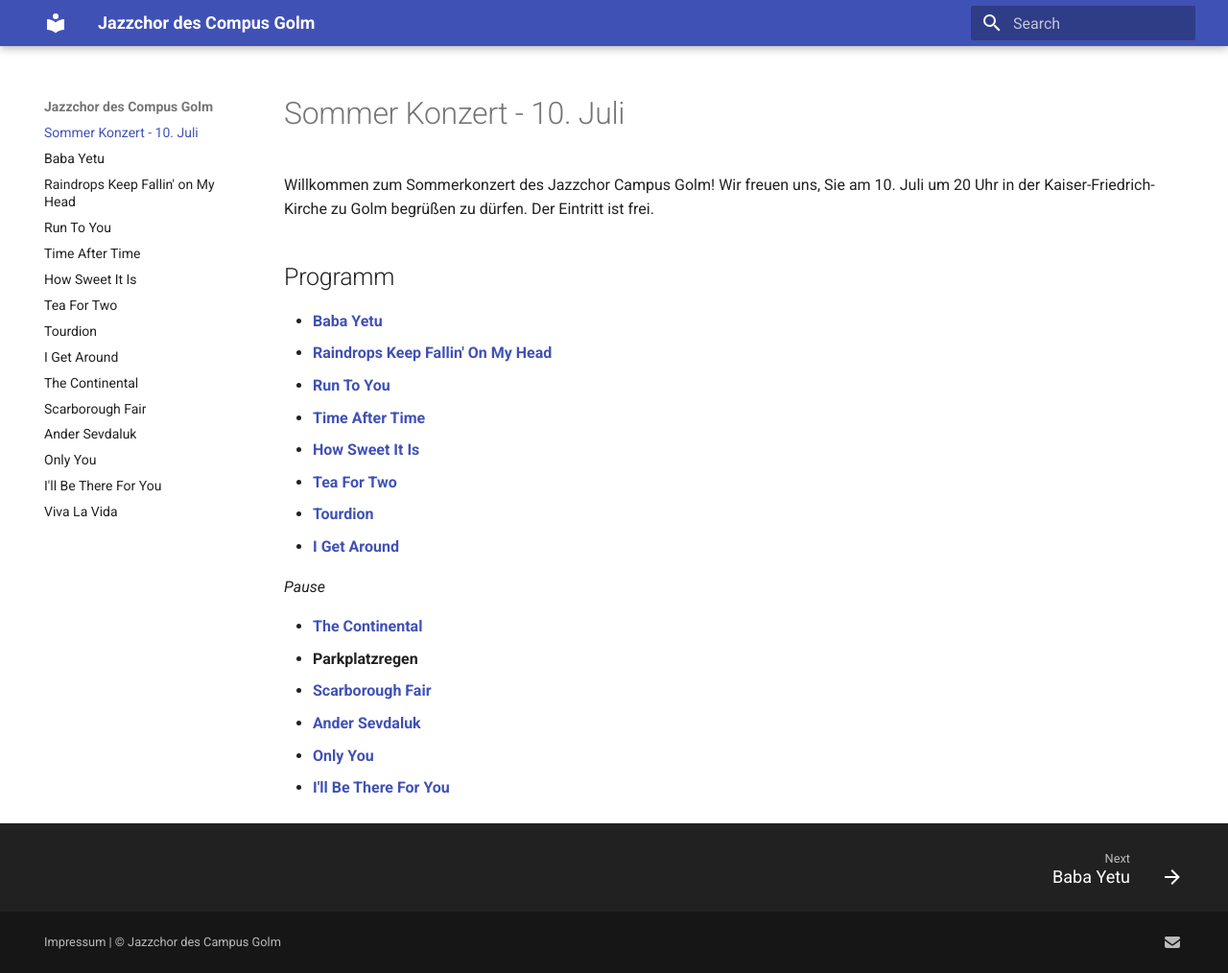
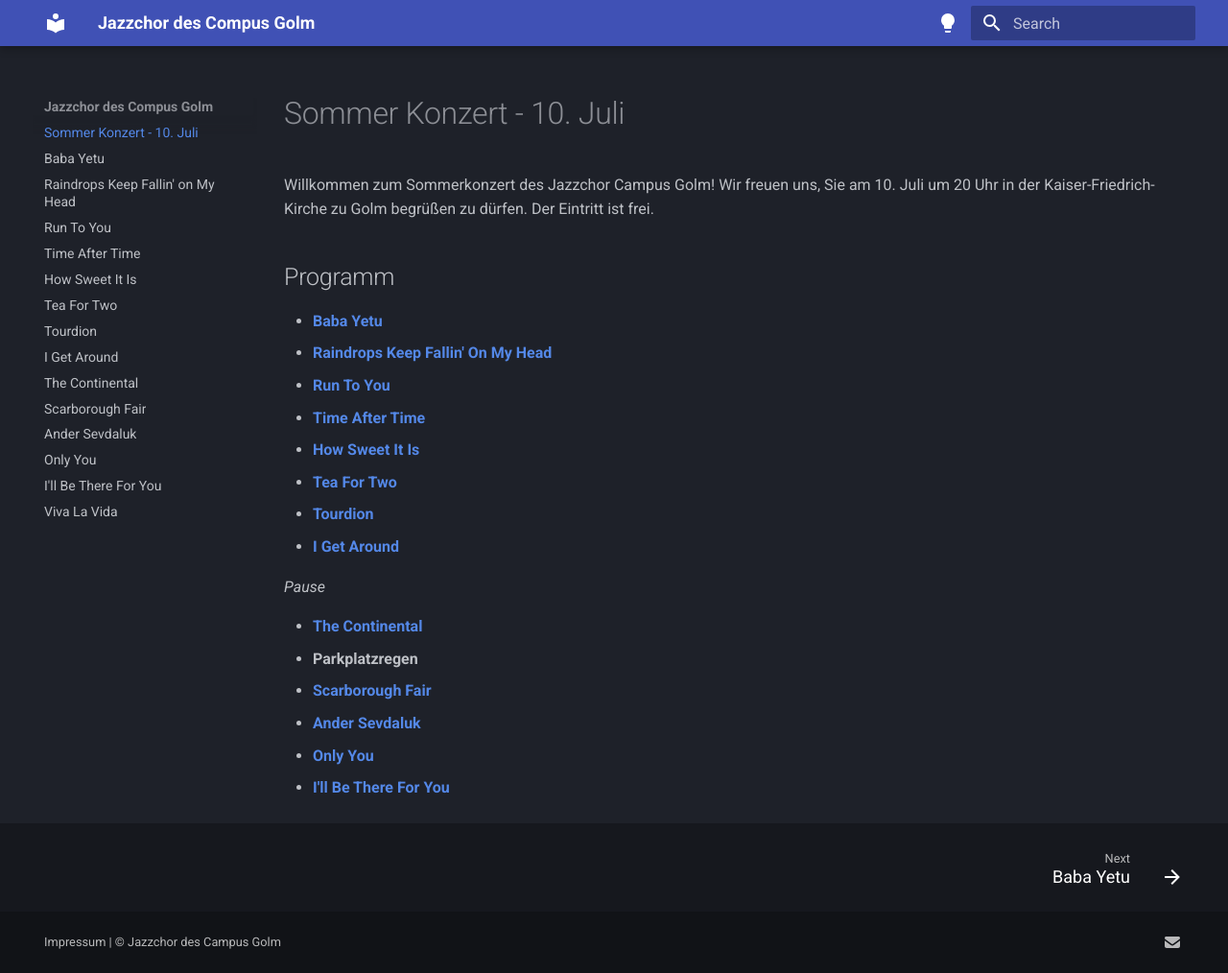
Before and after one commit to jusjusjus/jcg-setlist, an MkDocs documentation site: the page built from docs/index.md, in a window 1280 px wide and 1014 px high. Shown: the whole window at 96% size. Built offline with MkDocs 1.6.1 and Material for MkDocs 9.7.7, drawn with Linux system fonts in a browser that asks for light colours.

Commit message:
Chg(color): dark mode as default

```diff
--- a/mkdocs.yml
+++ b/mkdocs.yml
@@ -11,6 +11,16 @@ theme:
     code: 'Roboto Mono'
   features:
     - navigation.footer
+  palette:
+    - scheme: slate
+      toggle:
+        icon: material/lightbulb
+        name: Heller Modus
+
+    - scheme: default
+      toggle:
+        icon: material/lightbulb-outline
+        name: Dunkler Modus
 
 extra:
   social:
```
